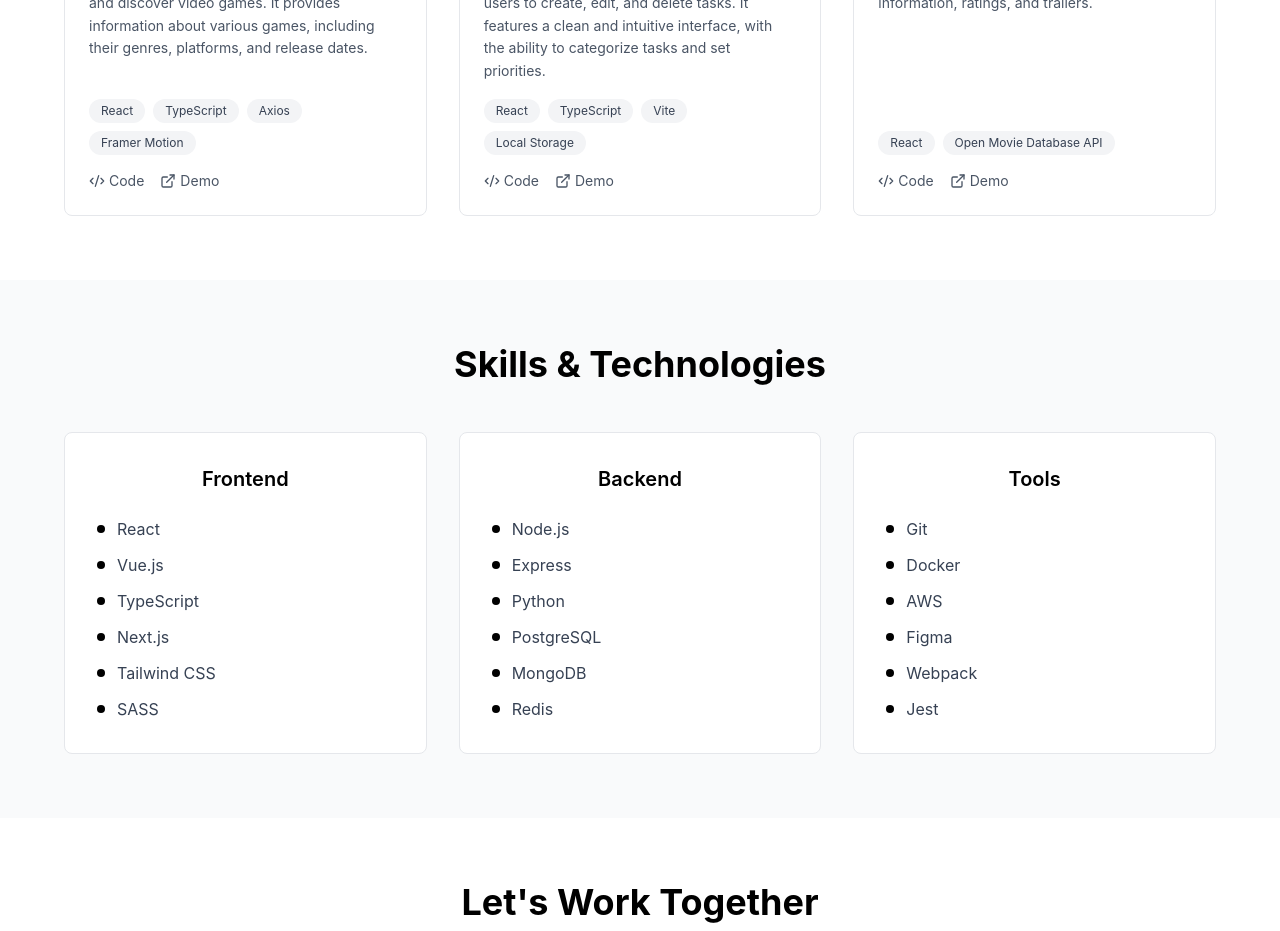
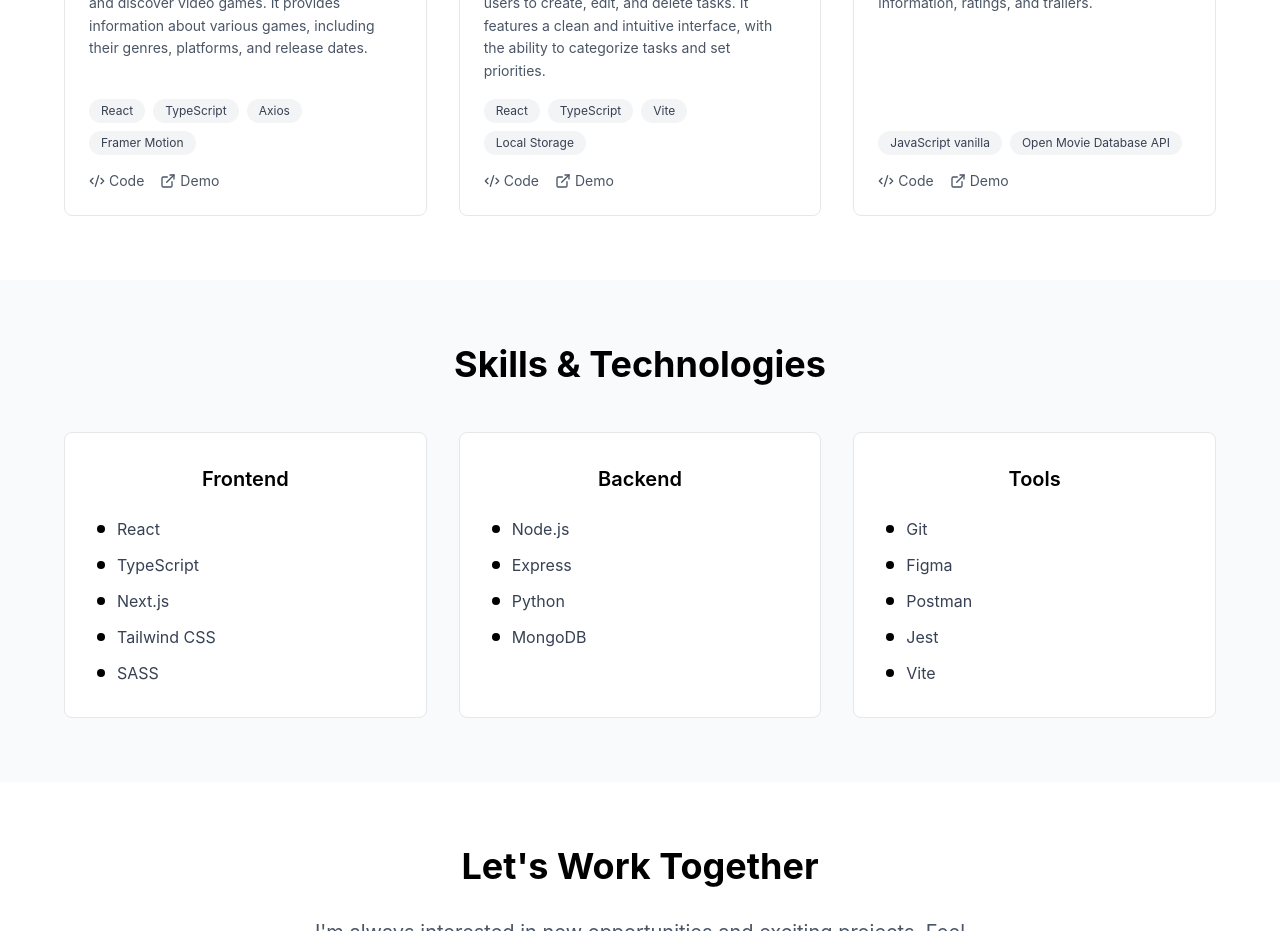
Before and after one commit to jonni595/portfolio, a React (Vite) app: page / in a window 1280 px wide. Shown: the part 1820-2751 px from the top of the page. Built offline with nearby package versions, Linux system fonts and the light colour scheme.

Commit message:
feat: update project technologies and skills list for accuracy

```diff
--- a/src/data/projects.ts
+++ b/src/data/projects.ts
@@ -21,7 +21,7 @@ export const projects: Projects[] = [
     title: "Movie App",
     description:
       "Discover and explore movies with detailed information, ratings, and trailers.",
-    tech: ["React", "Open Movie Database API"],
+    tech: ["JavaScript vanilla", "Open Movie Database API"],
     github: "https://github.com/jonni595/movie-app",
     demo: "https://movie-app-jd.netlify.app/",
   },
--- a/src/data/skill.ts
+++ b/src/data/skill.ts
@@ -3,14 +3,14 @@ import type { Skills } from "@/types/models";
 export const skills: Skills[] = [
   {
     category: "Frontend",
-    items: ["React", "Vue.js", "TypeScript", "Next.js", "Tailwind CSS", "SASS"],
+    items: ["React", "TypeScript", "Next.js", "Tailwind CSS", "SASS"],
   },
   {
     category: "Backend",
-    items: ["Node.js", "Express", "Python", "PostgreSQL", "MongoDB", "Redis"],
+    items: ["Node.js", "Express", "Python", "MongoDB"],
   },
   {
     category: "Tools",
-    items: ["Git", "Docker", "AWS", "Figma", "Webpack", "Jest"],
+    items: ["Git", "Figma", "Postman", "Jest", "Vite"],
   },
 ];
```
